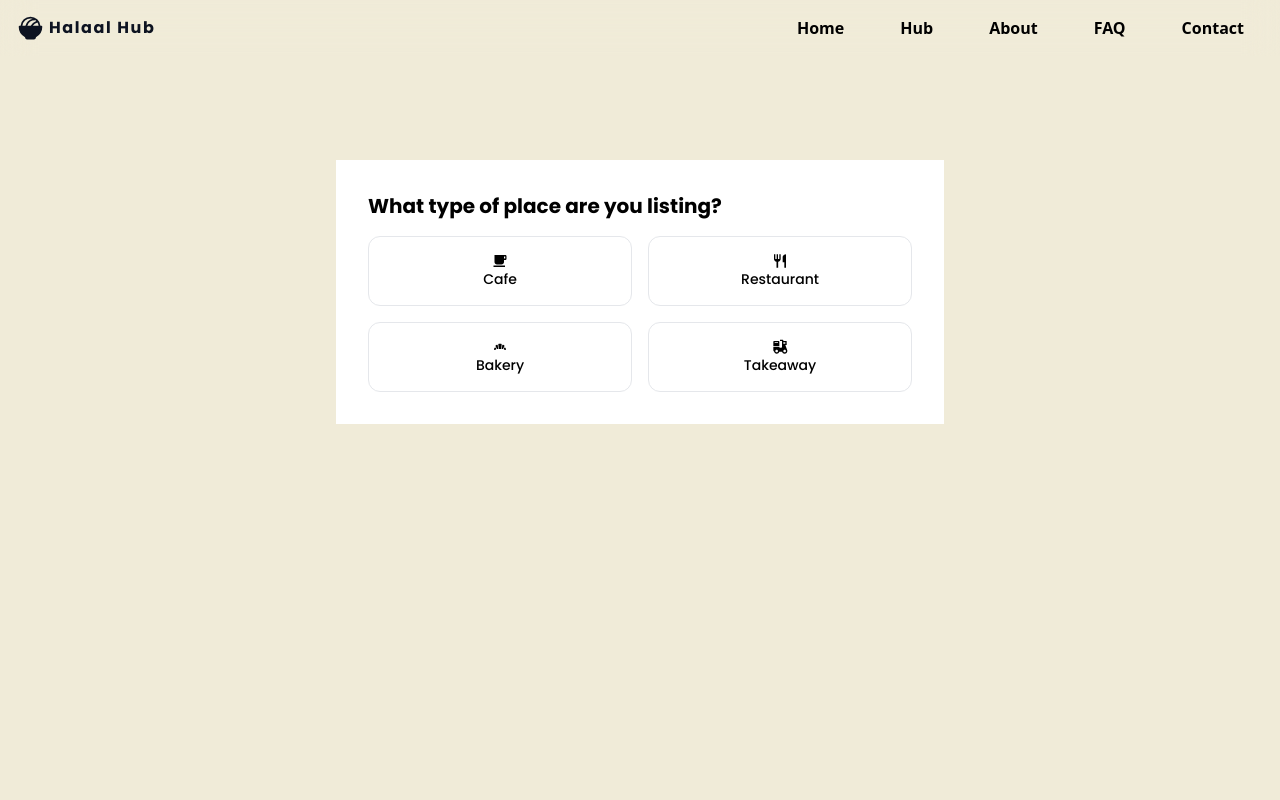
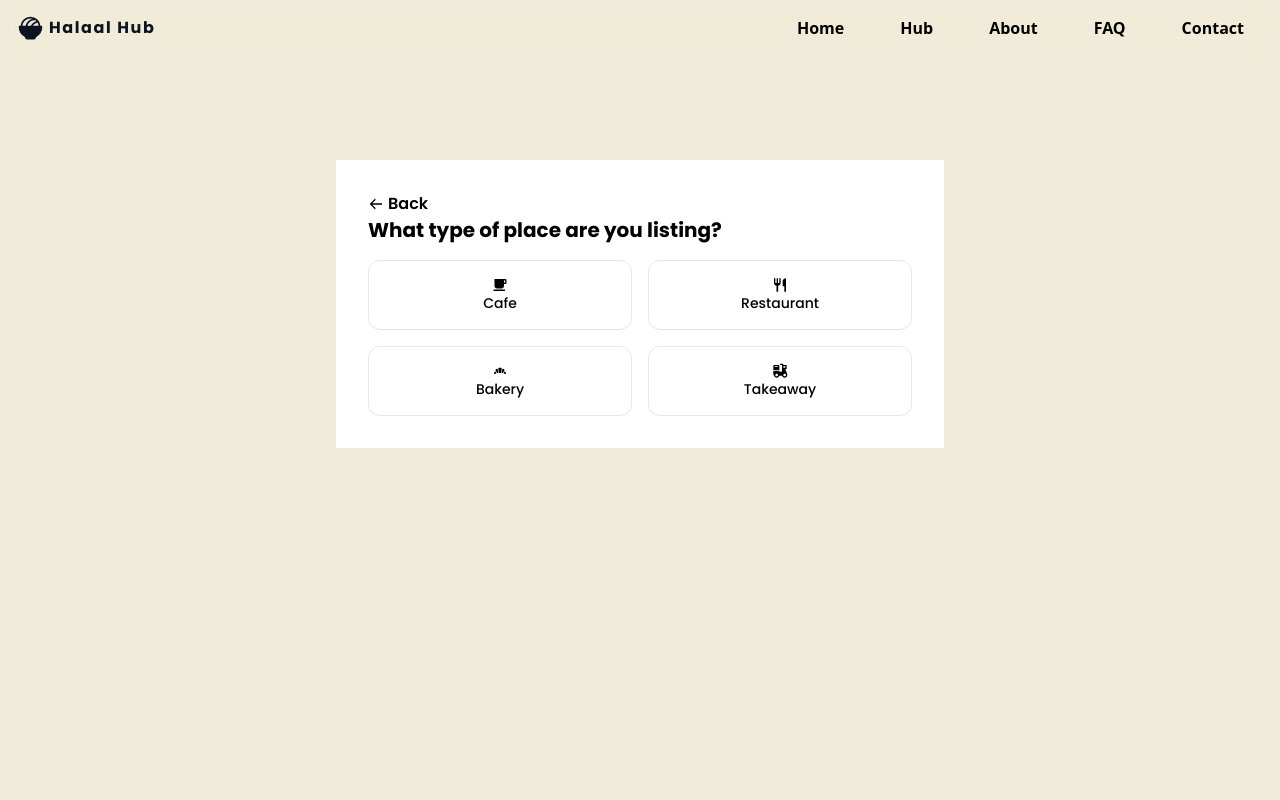
Before and after one commit to Junaidadams/halaal-hub, a React (Vite) app: page /create-listing in a window 1280 px wide. Shown: the top 800 px of the page. Built offline with nearby package versions, Linux system fonts and the light colour scheme.

Commit message:
small changes mostly in create listing and listingtile

```diff
--- a/src/components/ListingTile.jsx
+++ b/src/components/ListingTile.jsx
@@ -8,7 +8,7 @@ const ListingTile = ({ listing }) => {
   return (
     <Link
       to={`/listing/${listing.id}`}
-      className="bg-white shadow-md mb-4 mx-2"
+      className="bg-white shadow-md mb-4 md:mx-2"
     >
       <div className="relative">
         <img
@@ -16,7 +16,7 @@ const ListingTile = ({ listing }) => {
           alt={listing.name}
           className="w-full h-40 object-cover rounded"
         />
-        <p className="absolute bottom-2 right-2 bg-black bg-opacity-60 text-white text-xs px-2 py-1 rounded capitalize">
+        <p className="absolute bottom-2 right-2 bg-black bg-opacity-60 text-white text-xs px-2 py-1 rounded ">
           {listing.category}
         </p>
       </div>
--- a/src/components/Navbar.jsx
+++ b/src/components/Navbar.jsx
@@ -31,6 +31,9 @@ const Navbar = () => {
   return (
     <div className="z-20 flex justify-between items-center min-w-screen sticky top-0 min-h-[56px] px-2 md:px-4 backdrop-blur-lg">
       {/* Navigation Links */}
+      <div className="md:hidden ">
+        <Toggle isOpen={isOpen} onClick={() => setIsOpen(!isOpen)} />
+      </div>
       <Logo />
       <ul className="space-x-8 capitalize hidden md:flex flex-row p-2 ml-auto  rounded-full">
         {navigationLinks.map((link) => (
@@ -120,9 +123,7 @@ const Navbar = () => {
         ""
       )} */}
       {/* Toggle Button */}
-      <div className="md:hidden ">
-        <Toggle isOpen={isOpen} onClick={() => setIsOpen(!isOpen)} />
-      </div>
+
       {/* Mobile Menu */}
       <AnimatePresence>
         {isOpen && (
--- a/src/components/Toggle.jsx
+++ b/src/components/Toggle.jsx
@@ -6,7 +6,7 @@ const Toggle = ({ isOpen, onClick }) => {
   return (
     <button
       onClick={onClick}
-      className="p-2 rounded-full shadow-lg  bg-richBlack"
+      className="p-2 rounded-full shadow-lg bg-richBlack"
       aria-label="Toggle menu"
     >
       {isOpen ? (
--- a/src/pages/CreateListing.jsx
+++ b/src/pages/CreateListing.jsx
@@ -1,5 +1,5 @@
 import { useState } from "react";
-
+import { BiArrowBack } from "react-icons/bi";
 import { categories } from "../../constants";
 
 const CreateListing = () => {
@@ -11,10 +11,22 @@ const CreateListing = () => {
     setTimeout(() => setStep(2), 300); // slight delay for smoother UX
   };
 
+  const stepMinusOne = () => {
+    step > 1 && setStep((prev) => prev - 1);
+  };
+
   return (
     <div className="min-h-screen -mt-[56px] bg-eggshell flex">
       <div className="mx-auto my-20 min-h-screen w-[95%] flex flex-col">
         <div className="flex mx-auto md:my-10 lg:my-14 xl:my-20 sm:w-2/3 xl:w-1/2 flex-col font-poppins bg-white p-8">
+          <div>
+            <button onClick={stepMinusOne} className="flex my-auto">
+              <BiArrowBack className="my-auto" />
+              <span className="my-auto ml-1 font-semibold font-poppins">
+                Back
+              </span>
+            </button>
+          </div>
           {step === 1 && (
             <div>
               <h2 className="text-xl font-bold mb-4">
--- a/src/pages/Hub.jsx
+++ b/src/pages/Hub.jsx
@@ -52,10 +52,10 @@ const Hub = () => {
         <div className=" justify-between  flex items-center mb-4 mr-2">
           <form className="flex mx-auto mb-4 relative">
             <DropdownMenu
-              className="border-black border border-r-0"
+              className="border-black border border-r-0 rounded-l-xl"
               buttonContent={
                 <div className="py-2 flex">
-                  <FaFilter className="mr-1 my-auto" />
+                  <FaFilter className="mx-1 my-auto" />
                   <span className="hidden md:block my-auto">Filter</span>
                 </div>
               }
@@ -74,7 +74,7 @@ const Hub = () => {
             <DropdownMenu
               buttonContent={
                 <div className="py-2 flex">
-                  <FaSort className="mr-1 my-auto" />
+                  <FaSort className="mx-1 my-auto" />
                   <span className="hidden md:block my-auto">Sort</span>
                 </div>
               }
@@ -106,7 +106,7 @@ const Hub = () => {
             />
             <button
               type="submit"
-              className="bg-white border border-black px-1 md:px-4 flex items-center rounded-r"
+              className="bg-white border border-black px-2 md:px-4 flex items-center rounded-r-xl"
             >
               <FaSearch />
             </button>
```
